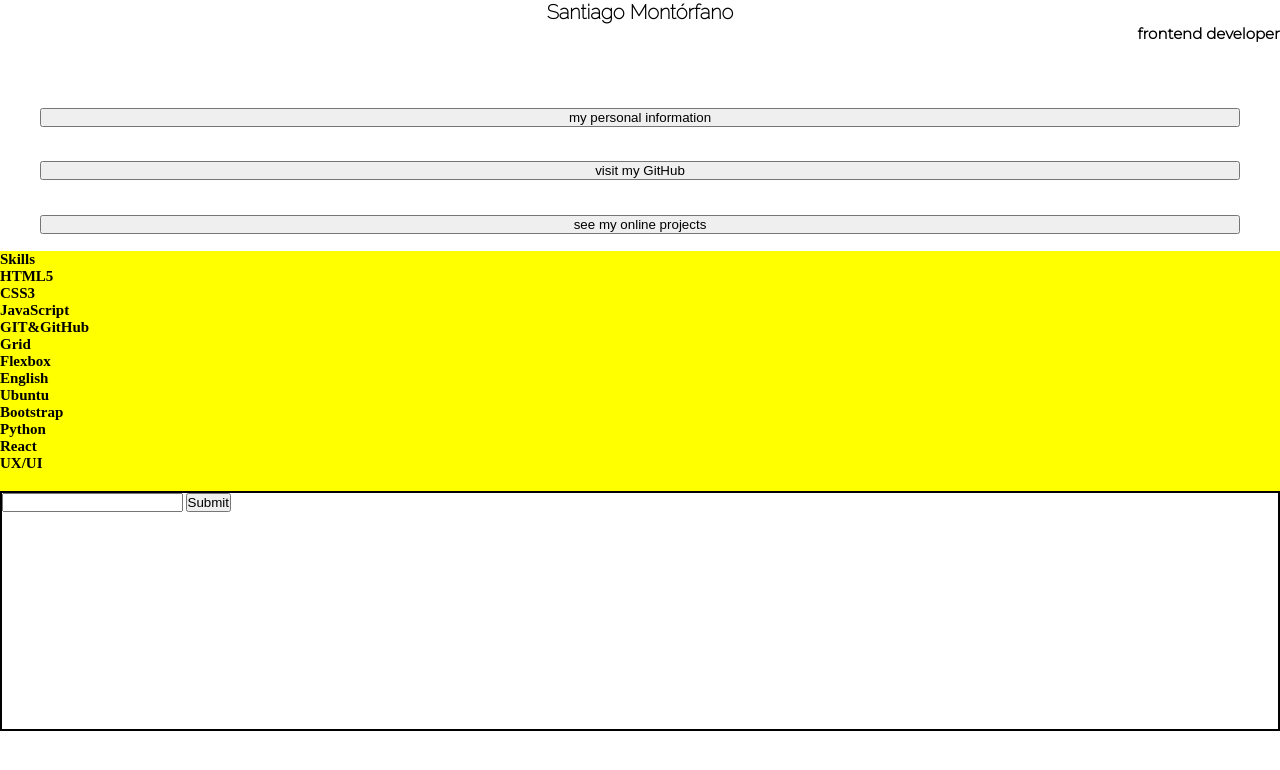
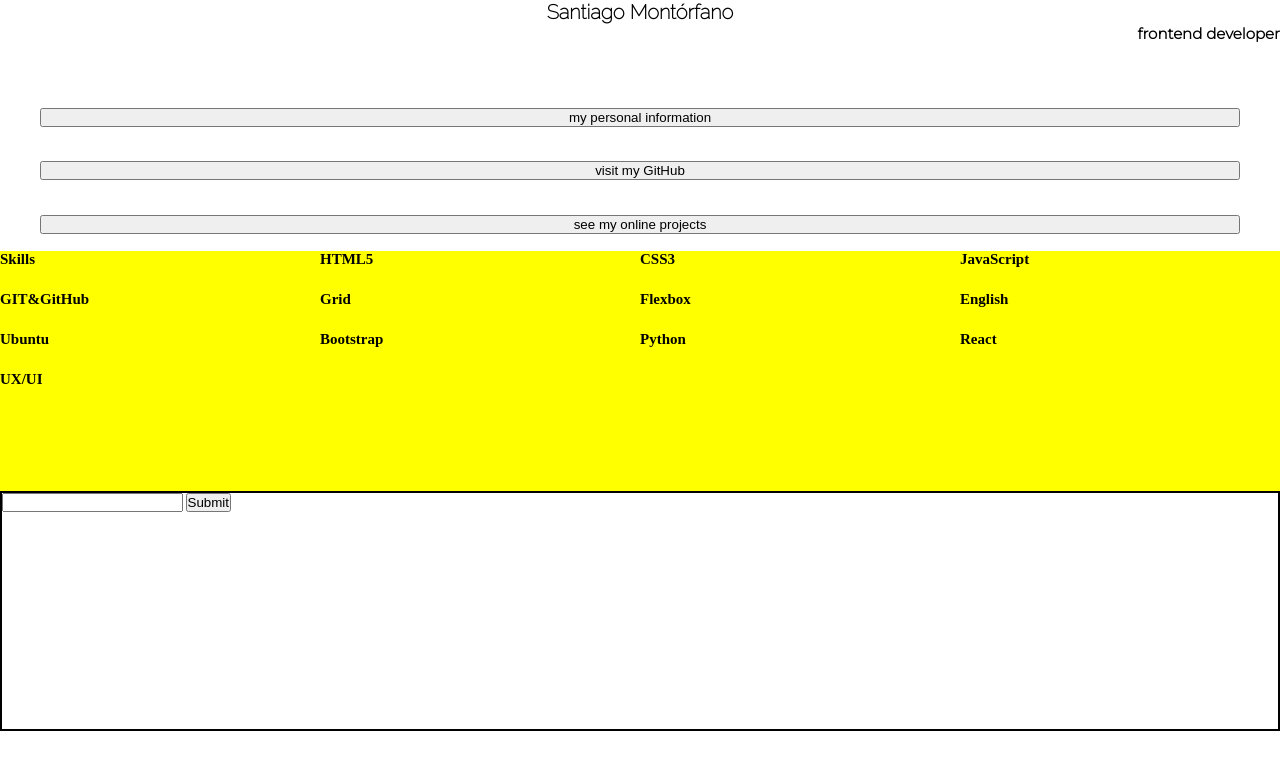
Before and after one commit to SantiagoMontorfano/myPersonalWeb, a plain HTML site: page index.html in a window 1280 px wide. Drawn offline with Linux system fonts and the light colour scheme.

Commit message:
i included skills section grid layout

```diff
--- a/css/style.css
+++ b/css/style.css
@@ -63,6 +63,9 @@ html {
 
 
 .section_skills {
+    display: grid;
+    grid-template-columns: repeat(4, 1fr);
+    grid-template-rows: repeat(6, 1fr);
     background-color: yellow;
     width: 100%;
     height: 60%;
```
